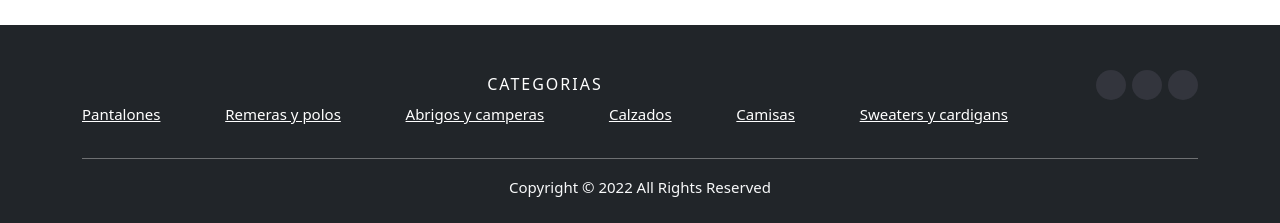
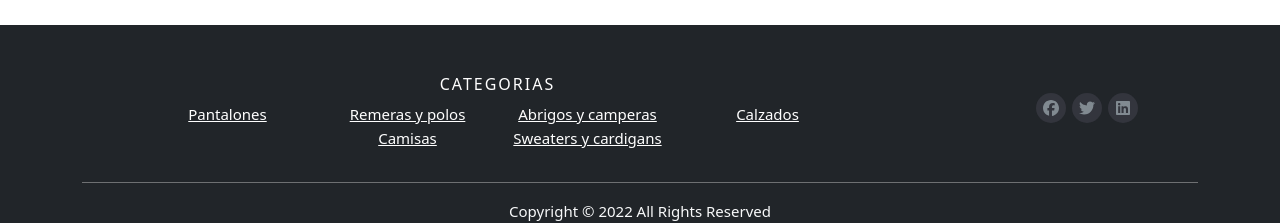
Before and after one commit to eugenia1984/reacteam, a React (Create React App) app: page / in a window 1280 px wide. Shown: the part 1251-1474 px from the top of the page. Built offline with nearby package versions, Linux system fonts and the light colour scheme.

Commit message:
corrijo para que se vean los links de las redes sociales, me falta terminar de centrarlos

```diff
--- a/src/components/footer/Footer.jsx
+++ b/src/components/footer/Footer.jsx
@@ -9,53 +9,29 @@ import {
 
 function Footer() {
   const categories = [
-    {
-      categoria: "Pantalones",
-      link:"pantalones"
-    },
-    {
-      categoria: "Remeras y polos",
-      link: "remeras-y-polos"
-    },
-    {
-      categoria: "Abrigos y camperas",
-      link: "abrigos-y-camperas"
-    },
-    {
-      categoria: "Calzados",
-      link: "calzados"
-    },
-    {
-      categoria: "Camisas",
-      link: "camisas"
-    },
-    {
-      categoria: "Sweaters y cardigans",
-      link: "sweaters-y-cardigans"
-    }
+    { categoria: "Pantalones", link:"pantalones" },
+    { categoria: "Remeras y polos", link: "remeras-y-polos" },
+    { categoria: "Abrigos y camperas", link: "abrigos-y-camperas" },
+    { categoria: "Calzados", link: "calzados" },
+    { categoria: "Camisas", link: "camisas" },
+    { categoria: "Sweaters y cardigans", link: "sweaters-y-cardigans" }
   ];
 
+  const github= "https://github.com/VaninaWinnik/reacteam";
+
   const socialMedia = [
-    {
-      href: "https://github.com/VaninaWinnik/reacteam",
-      icon: {faFacebook},
-    },
-    {
-      href: "https://github.com/VaninaWinnik/reacteam",
-      icon: {faTwitter},
-    },
-    {
-      href: "https://github.com/VaninaWinnik/reacteam",
-      icon: {faLinkedin},
-    }
-  ]
+    { href: github, icon: faFacebook },
+    { href: github, icon: faTwitter },
+    { href: github, icon: faLinkedin }
+  ];
+
   return (
     <footer className="site-footer bg-dark text-light">
       <div className="container">
         <div className="row ">
-          <div className="col-xs-12 col-sm-7 col-md-9 col-lg-10">
+          <div className="col-xs-12 col-sm-7 col-md-9">
             <h6>Categorias</h6>
-            <ul className="footer-links d-flex justify-content-between">
+            <ul className="footer-links d-flex justify-content-center">
               {categories.map((categorie, index) => (
                 <li key={index}>
                   <Link to={`/productos/${categorie.link}`}>{categorie.categoria}</Link>
@@ -63,15 +39,11 @@ function Footer() {
               ))}
             </ul>
           </div>
-          <div className="col-xs-12 col-sm-5 col-md-3 col-lg-2">
+          <div className="col-xs-12 col-sm-5 col-md-3 d-flex justify-content-center">
             <ul className="social-icons">
               {socialMedia.map((media, index) => (
                 <li key={index}>
-                  <a
-                    href={media.href}
-                    target={"_blank"}
-                    rel="noreferrer"
-                  >
+                  <a href={media.href} target={"_blank"} rel="noreferrer" >
                     <i><FontAwesomeIcon icon={media.icon} /></i>
                   </a>
                 </li>
--- a/src/components/footer/footer.css
+++ b/src/components/footer/footer.css
@@ -1,5 +1,6 @@
 .footer-links {
     list-style: none;
+    flex-wrap: wrap;
 }
 
 .site-footer {
@@ -42,24 +43,32 @@
 }
 
 .footer-links li {
-    display: block
+    width: 180px;
 }
 
 .footer-links a {
     color: #ffff
 }
 
-.footer-links a:active, .footer-links a:focus, .footer-links a:hover {
+.footer-links a:active,
+.footer-links a:focus,
+.footer-links a:hover {
     color: #3366cc;
     text-decoration: none;
 }
 
 .footer-links.inline li {
-    display: inline-block
+    /*display: inline-block;*/
 }
 
 .site-footer .social-icons {
-    text-align: right
+    display: flex;
+    flex-direction: row;
+    flex-wrap: wrap;
+    align-content: center;
+    justify-content: center;
+    align-items: center;
+    text-align: right;
 }
 
 .site-footer .social-icons a {
@@ -89,14 +98,11 @@
 }
 
 .social-icons {
-    padding-left: 0;
-    margin-bottom: 0;
     list-style: none;
     color: #ffff;
 }
 
 .social-icons li {
-    display: inline-block;
     margin-bottom: 4px
 }
 
@@ -148,9 +154,6 @@
     background-color: #007bb6
 }
 
-.social-icons a.dribbble:hover {
-    background-color: #ea4c89
-}
 
 @media (max-width:767px) {
     .social-icons li.title {
```
